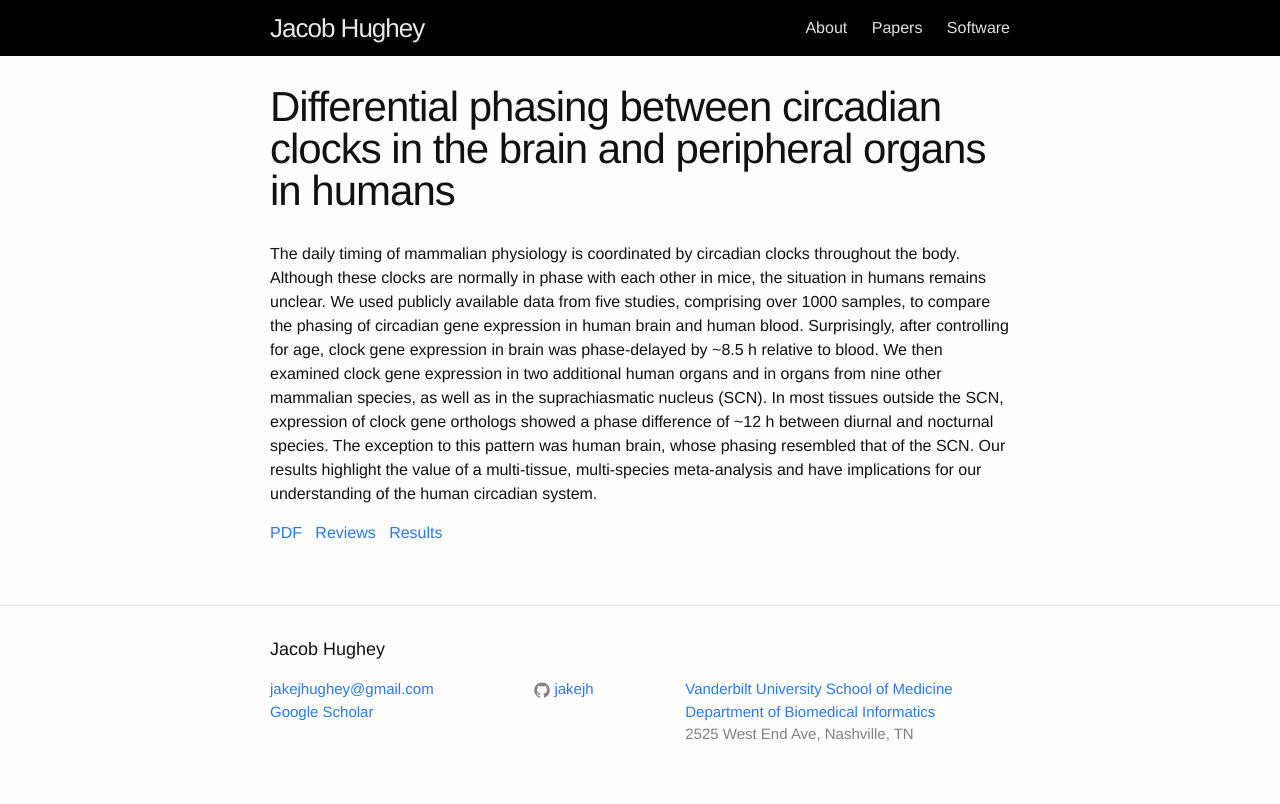
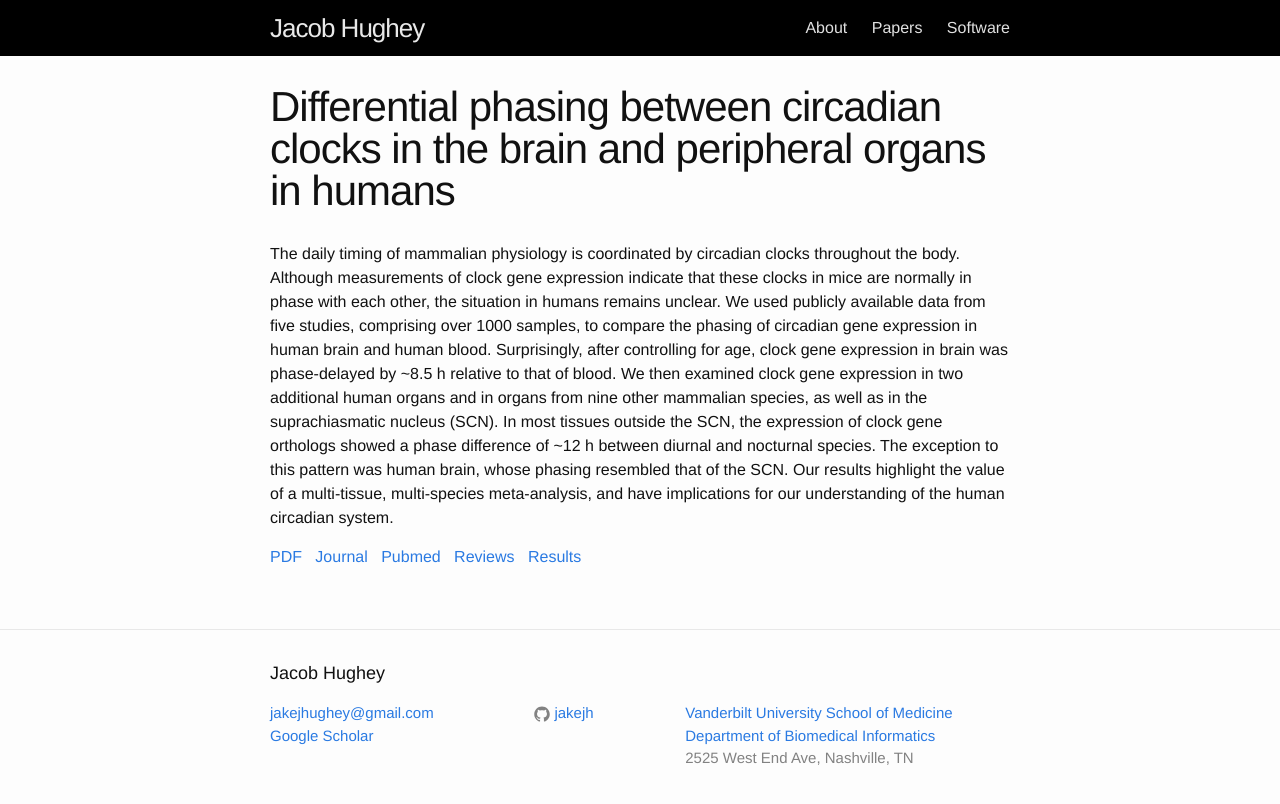
Before and after one commit to jakejh/jakejh.github.io, a Jekyll site: the page built from abstracts/2016_hughey_differential.md, in a window 1280 px wide. Shown: the top 804 px of the page. Built offline with Jekyll 4.4.1, drawn with Linux system fonts in a browser that asks for light colours.

Commit message:
updated for jbr paper.

```diff
--- a/_data/postprints.yml
+++ b/_data/postprints.yml
@@ -11,9 +11,11 @@
 
 - title: Differential phasing between circadian clocks in the brain and peripheral organs in humans
   authors: Hughey JJ and Butte AJ
-  year: in press
+  year: 2016
   ref: J Biol Rhythms
   pdf: 2016_hughey_differential.pdf
+  doi: 10.1177/0748730416668049
+  pmid: 27702781
   reviews: 2016_hughey_differential_reviews.pdf
   results: http://dx.doi.org/10.5061/dryad.g928q
 
--- a/abstracts/2016_hughey_differential.md
+++ b/abstracts/2016_hughey_differential.md
@@ -4,8 +4,10 @@ title: Differential phasing between circadian clocks in the brain and peripheral
 permalink: /abstracts/2016_hughey_differential/
 ---
 
-The daily timing of mammalian physiology is coordinated by circadian clocks throughout the body. Although these clocks are normally in phase with each other in mice, the situation in humans remains unclear. We used publicly available data from five studies, comprising over 1000 samples, to compare the phasing of circadian gene expression in human brain and human blood. Surprisingly, after controlling for age, clock gene expression in brain was phase-delayed by ~8.5 h relative to blood. We then examined clock gene expression in two additional human organs and in organs from nine other mammalian species, as well as in the suprachiasmatic nucleus (SCN). In most tissues outside the SCN, expression of clock gene orthologs showed a phase difference of ~12 h between diurnal and nocturnal species. The exception to this pattern was human brain, whose phasing resembled that of the SCN. Our results highlight the value of a multi-tissue, multi-species meta-analysis and have implications for our understanding of the human circadian system.
+The daily timing of mammalian physiology is coordinated by circadian clocks throughout the body. Although measurements of clock gene expression indicate that these clocks in mice are normally in phase with each other, the situation in humans remains unclear. We used publicly available data from five studies, comprising over 1000 samples, to compare the phasing of circadian gene expression in human brain and human blood. Surprisingly, after controlling for age, clock gene expression in brain was phase-delayed by ~8.5 h relative to that of blood. We then examined clock gene expression in two additional human organs and in organs from nine other mammalian species, as well as in the suprachiasmatic nucleus (SCN). In most tissues outside the SCN, the expression of clock gene orthologs showed a phase difference of ~12 h between diurnal and nocturnal species. The exception to this pattern was human brain, whose phasing resembled that of the SCN. Our results highlight the value of a multi-tissue, multi-species meta-analysis, and have implications for our understanding of the human circadian system.
 
 [PDF](../../pdfs/2016_hughey_differential.pdf)&nbsp;&nbsp;
+[Journal](http://dx.doi.org/10.1177/0748730416668049)&nbsp;&nbsp;
+[Pubmed](http://www.ncbi.nlm.nih.gov/pubmed/27702781)&nbsp;&nbsp;
 [Reviews](../../pdfs/2016_hughey_differential_reviews.pdf)&nbsp;&nbsp;
 [Results](http://dx.doi.org/10.5061/dryad.g928q)&nbsp;&nbsp;
```
Also changed, not shown: 1 other file.
